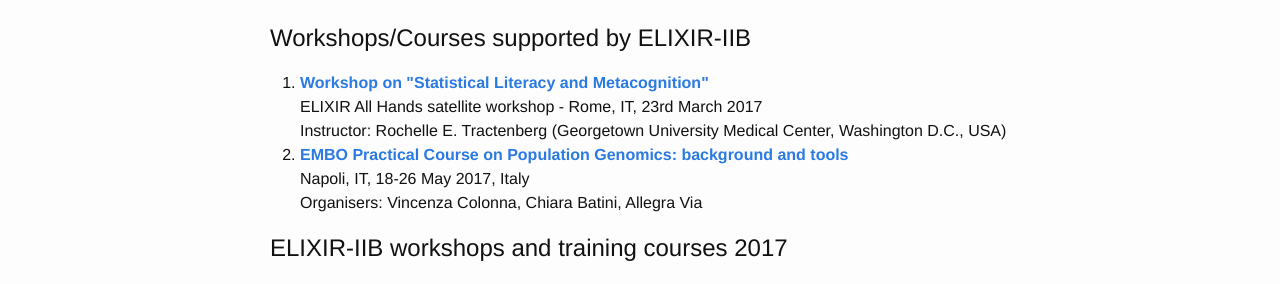
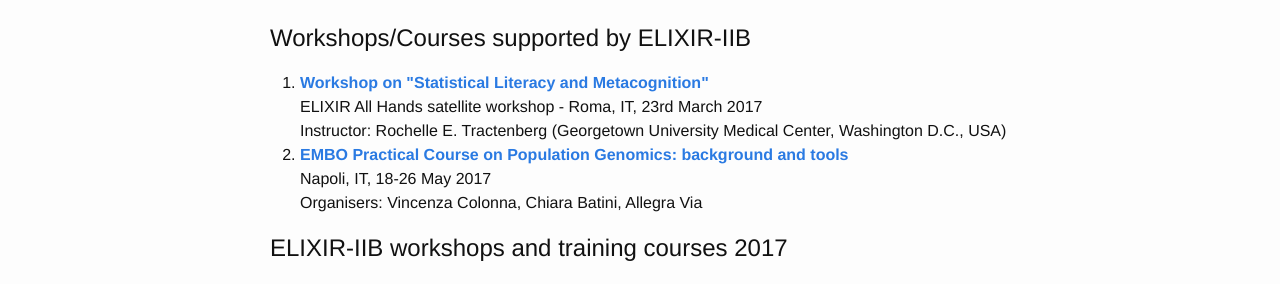
Before and after one commit to ELIXIR-IIB-training/website, a Jekyll site: the page built from programme2017/index.html, in a window 1280 px wide. Shown: the part 218-502 px from the top of the page. Built offline with Jekyll 4.4.1, drawn with Linux system fonts in a browser that asks for light colours.

```diff
--- a/programme2017/index.html
+++ b/programme2017/index.html
@@ -10,12 +10,11 @@ layout: default
 
   <ol>
 	  <li><a href="https://elixir-iib-training.github.io/website/docs/workshop_on_statistical_literacy_and_metacognition.pdf"> <b>Workshop on "Statistical Literacy and Metacognition"</b></a><br>
-            ELIXIR All Hands satellite workshop - Rome, IT, 23rd March 2017<br>
-            Instructor: Rochelle E. Tractenberg (Georgetown University Medical Center, Washington D.C., USA)</li>
-
-	  <li> <a href="http://meetings.embo.org/event/17-population-genomics"><b>EMBO Practical Course on Population Genomics: background and tools</b></a><br>
-            Napoli, IT, 18-26 May 2017, Italy<br>
-            Organisers: Vincenza Colonna, Chiara Batini, Allegra Via</li>
+ELIXIR All Hands satellite workshop - Roma, IT, 23rd March 2017<br>
+Instructor: Rochelle E. Tractenberg (Georgetown University Medical Center, Washington D.C., USA)</li>
+<li> <a href="http://meetings.embo.org/event/17-population-genomics"><b>EMBO Practical Course on Population Genomics: background and tools</b></a><br>
+Napoli, IT, 18-26 May 2017<br>
+Organisers: Vincenza Colonna, Chiara Batini, Allegra Via</li>
   </ol>
 
 
@@ -46,13 +45,13 @@ layout: default
       	<br>
       	University of Milano, IT, 18-20 Jul 2017<br>
       	Local organisers: Giulio Pavesi, Federico Zambelli<br>
-      	Instructors: Giulio Pavesi, Fabrizio Ferrè, Federico Zambelli, Matteo 		Chiara<br>
+      	Instructors: Giulio Pavesi, Fabrizio Ferrè, Federico Zambelli, Matteo Chiara<br>
 	ELIXIR-IIB organisers: Allegra Via, Federico Zambelli, Loredana Le Pera
 	</li>
 	<br>
       	<li><a href="https://elixir-iib-training.github.io/website/2017/09/04/MachineLearning-Trento.html"><b>Training course on Machine Learning for Biologists</b></a>
       	<br>
-	Fondazione Edmund Mach, San Michele all'Adige, Trento, IT, 4-7 	Sep 2017<br>
+	Fondazione Edmund Mach, San Michele all'Adige, Trento, IT, 4-7 Sep 2017<br>
 	Local organisers: Alessandro Cestaro<br>
 	Instructors: Giuseppe Jurman, Marco Chierici, ... <br>
 	ELIXIR-IIB organisers: Vincenza Colonna, Loredana Le Pera
@@ -105,22 +104,4 @@ layout: default
       	<br>
    </ol>
 
-
-<!--
-  <ul class="post-list">
-    {% for course in site.posts %}
-    {% if course.title %}
-      <li>
-        <span class="post-meta">{{ post.date | date: "%b %-d, %Y" }}</span>
-        <h2>
-        "Hello world!"
-          <a class="post-link" href="{{ course.url | prepend: site.baseurl }}">{{ course.title }}</a>
-        </h2>
-      </li>
-    {% endif %}
-    {% endfor %}
-  </ul>
--->
-
-
 </div>
```
